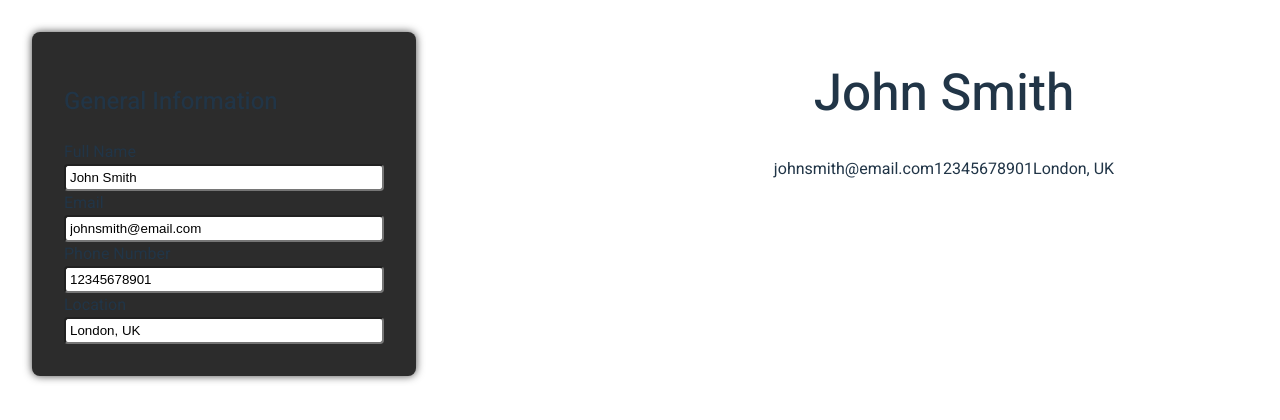
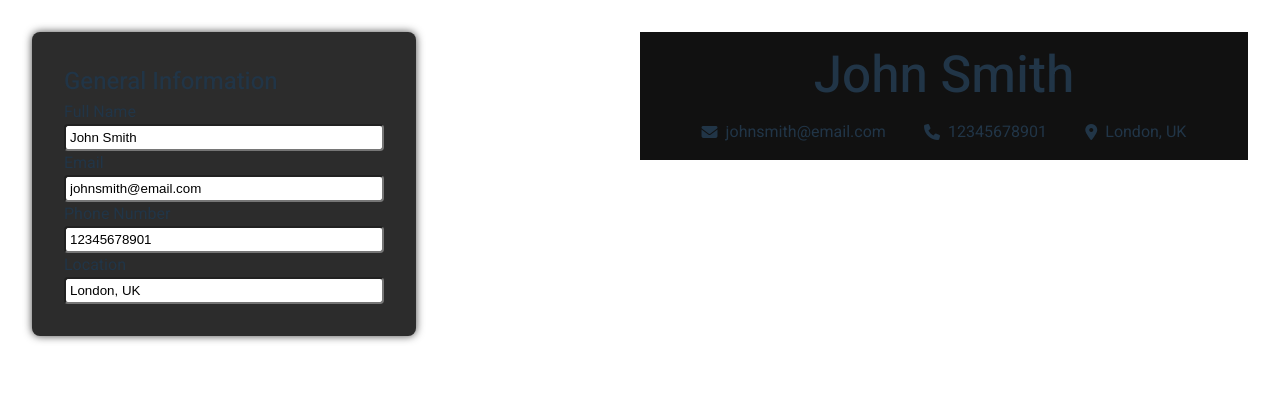
Before and after one commit to dimzles/cv-app, a React (Vite) app: page / in a window 1280 px wide. Shown: the top 420 px of the page. Built offline with nearby package versions, Linux system fonts and the light colour scheme.

Commit message:
Add styling to CV & Display components

```diff
--- a/index.html
+++ b/index.html
@@ -8,6 +8,7 @@
     <link rel="preconnect" href="https://fonts.googleapis.com">
 <link rel="preconnect" href="https://fonts.gstatic.com" crossorigin>
 <link href="https://fonts.googleapis.com/css2?family=Heebo:wght@300;400;500&family=Poppins:ital,wght@0,200;0,300;0,400;0,500;0,600;1,200;1,300;1,400;1,500;1,600&display=swap" rel="stylesheet">
+<script src="https://kit.fontawesome.com/865caf9e64.js" crossorigin="anonymous"></script>
   </head>
   <body>
     <div id="root"></div>
--- a/src/components/CV-components/GeneralInfoDisplay.tsx
+++ b/src/components/CV-components/GeneralInfoDisplay.tsx
@@ -6,9 +6,16 @@ export default function GeneralInfoDisplay({fullName, email, phoneNumber, userLo
         <div className="general-info">
             <h1 className="cv-name">{fullName}</h1>
             <div className="contact-info">
-                {email}
-                {phoneNumber}
-                {userLocation}
+                {/* Using the && comparison check here only renders the icon if the input field has a value */}
+                {email && (
+                    <span className="general-icon"><i className="fa-solid fa-envelope"></i> {email}</span>
+                )}
+                {phoneNumber && (
+                    <span className="general-icon"><i className="fa-solid fa-phone"></i> {phoneNumber}</span>
+                )}
+                {userLocation && (
+                    <span className="general-icon"><i className="fa-solid fa-location-dot"></i> {userLocation}</span>
+                )}
             </div>
         </div>
     )
--- a/src/components/CV.tsx
+++ b/src/components/CV.tsx
@@ -9,7 +9,7 @@ interface Props {
 
 export default function CV({ fullName, email, phoneNumber, userLocation }: Props) {
     return (
-        <div>
+        <div className="cv">
             <GeneralInfoDisplay fullName={fullName} email={email} phoneNumber={phoneNumber} userLocation={userLocation}/>
         </div>
     )
--- a/src/styles/GeneralInfo.css
+++ b/src/styles/GeneralInfo.css
@@ -2,4 +2,23 @@
     display: flex;
     flex-direction: column;
     align-items: center;
+    background-color: #111111;
 }
+
+.contact-info {
+    display: flex;
+    justify-content: space-between;
+    min-width: 320px;
+    width: 85%;
+}
+
+.general-icon {
+    display: flex;
+    align-items: center;
+    gap: 8px;
+    padding: 1rem;
+}
+
+.cv-name {
+    padding-top: 1rem;
+}
--- a/src/styles/index.css
+++ b/src/styles/index.css
@@ -53,6 +53,10 @@ button:focus-visible {
   outline: 4px auto -webkit-focus-ring-color;
 }
 
+* {
+  margin: 0;
+}
+
 @media (prefers-color-scheme: light) {
   :root {
     color: #213547;
```
